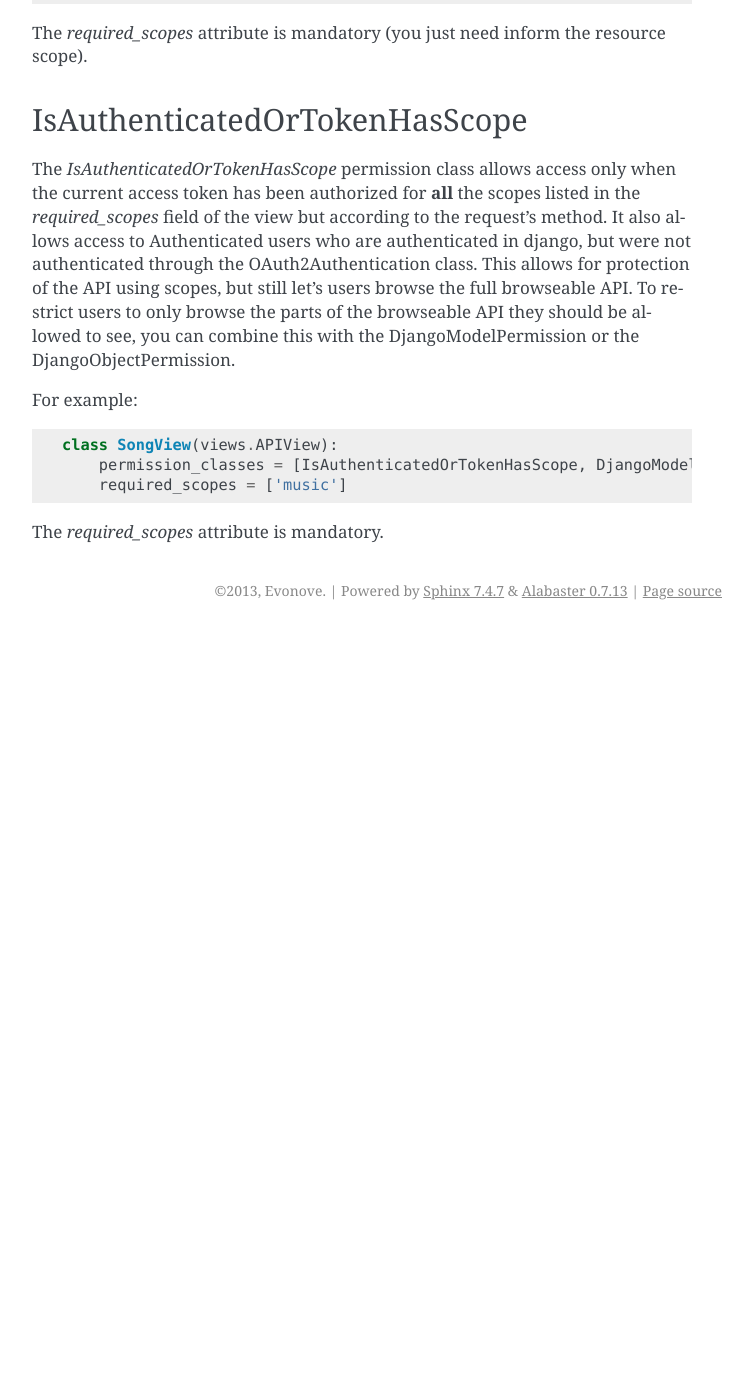
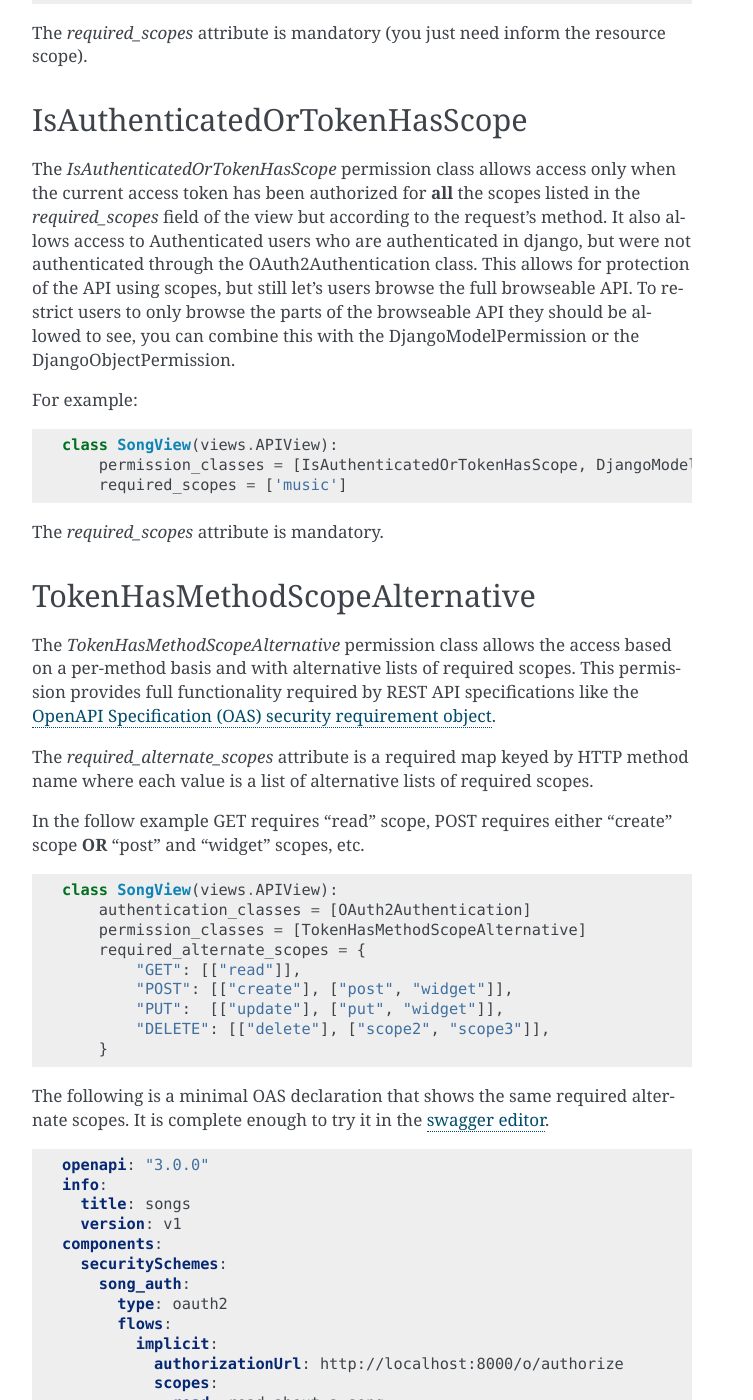
Before and after one commit to sheriffwoody0922/oauth-python-django, a Sphinx documentation site: the page built from docs/rest-framework/permissions.rst, in a window 1280 px wide and 1400 px high, scrolled down 1548 px. Shown: the whole window, without its empty margins (388-1141 px from the left). Built offline with Sphinx 7.4.7, drawn with Linux system fonts in a browser that asks for light colours; before the commit the page ends 2178 px from its top, so only the background shows below that; some of the changed text lies outside the part shown.

Commit message:
Add TokenHasMethodScopeAlternative

```diff
--- /dev/null
+++ b/docs/rest-framework/openapi.yaml
@@ -0,0 +1,49 @@
+openapi: "3.0.0"
+info:
+  title: songs
+  version: v1
+components:
+  securitySchemes:
+    song_auth:
+      type: oauth2
+      flows:
+        implicit:
+          authorizationUrl: http://localhost:8000/o/authorize
+          scopes:
+            read: read about a song
+            create: create a new song
+            update: update an existing song
+            delete: delete a song
+            post: create a new song
+            widget: widget scope
+            scope2: scope too
+            scope3: another scope
+paths:
+  /songs:
+    get:
+      security:
+        - song_auth: [read]
+      responses:
+        '200':
+          description: A list of songs.
+    post:
+      security:
+        - song_auth: [create]
+        - song_auth: [post, widget]
+      responses:
+        '201':
+          description: new song added
+    put:
+      security:
+        - song_auth: [update]
+        - song_auth: [put, widget]
+      responses:
+        '204':
+          description: song updated
+    delete:
+      security:
+        - song_auth: [delete]
+        - song_auth: [scope2, scope3]
+      responses:
+        '200':
+          description: song deleted
--- a/docs/rest-framework/permissions.rst
+++ b/docs/rest-framework/permissions.rst
@@ -48,6 +48,7 @@
 
 When a request is performed both the `READ_SCOPE` \\ `WRITE_SCOPE` and 'music' scopes are required to be authorized for the current access token.
 
+
 TokenHasResourceScope
 ----------------------
 The `TokenHasResourceScope` permission class allows access only when the current access token has been authorized for **all** the scopes listed in the `required_scopes` field of the view but according of request's method.
@@ -81,3 +82,36 @@
         required_scopes = ['music']
 
 The `required_scopes` attribute is mandatory.
+
+
+TokenHasMethodScopeAlternative
+------------------------------
+
+The `TokenHasMethodScopeAlternative` permission class allows the access based on a per-method basis
+and with alternative lists of required scopes. This permission provides full functionality
+required by REST API specifications like the
+`OpenAPI Specification (OAS) security requirement object <https://github.com/OAI/OpenAPI-Specification/blob/master/versions/3.0.0.md#securityRequirementObject>`_.
+
+The `required_alternate_scopes` attribute is a required map keyed by HTTP method name where each value is
+a list of alternative lists of required scopes.
+
+In the follow example GET requires "read" scope, POST requires either "create" scope **OR** "post" and "widget" scopes,
+etc.
+
+.. code-block:: python
+
+    class SongView(views.APIView):
+        authentication_classes = [OAuth2Authentication]
+        permission_classes = [TokenHasMethodScopeAlternative]
+        required_alternate_scopes = {
+            "GET": [["read"]],
+            "POST": [["create"], ["post", "widget"]],
+            "PUT":  [["update"], ["put", "widget"]],
+            "DELETE": [["delete"], ["scope2", "scope3"]],
+        }
+
+The following is a minimal OAS declaration that shows the same required alternate scopes. It is complete enough
+to try it in the `swagger editor <https://editor.swagger.io>`_.
+
+.. literalinclude:: openapi.yaml
+  :language: YAML
```
Also changed, not shown: CHANGELOG.md (+2 -0 lines), 3 other files.
